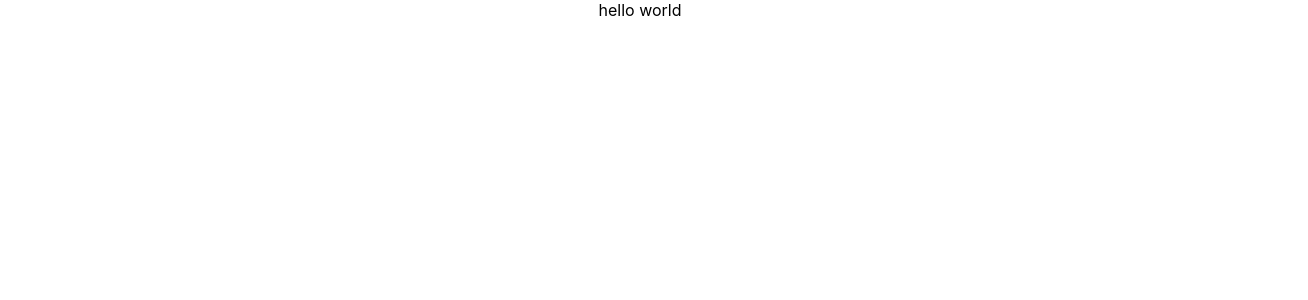
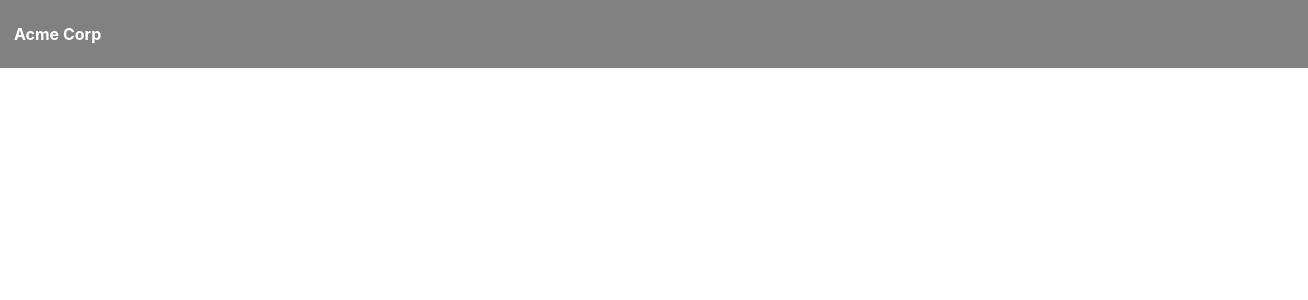
Before and after one commit to pacmessica/Command-Center, a React (Create React App) app in the folder js/: page / in a window 1280 px wide. Shown: the top 300 px of the page, 1308 px wide, since content can reach past the window. Built offline with nearby package versions, Linux system fonts and the light colour scheme.

Commit message:
Create dashboard component with stylized header

```diff
--- a/js/src/components/App.js
+++ b/js/src/components/App.js
@@ -1,8 +1,9 @@
 import React from "react";
+import Dashboard from "./dashboard";
 import "./App.css";
 
 function App() {
-  return <div className="App">hello world</div>;
+  return <Dashboard />;
 }
 
 export default App;
--- /dev/null
+++ b/js/src/components/dashboard/index.js
@@ -0,0 +1,19 @@
+import React from "react";
+import styled from "styled-components";
+
+const Header = styled.div`
+  width: 100%;
+  background: #818181;
+  color: white;
+  padding: 24px 14px;
+  font-weight: bold;
+`;
+
+function Dashboard() {
+  return (
+    <div>
+      <Header>Acme Corp</Header>
+    </div>
+  );
+}
+export default Dashboard;
```
